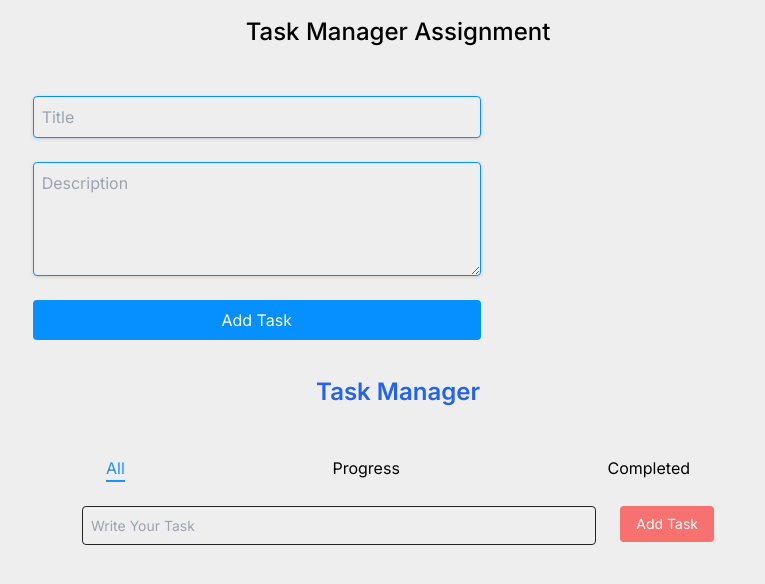
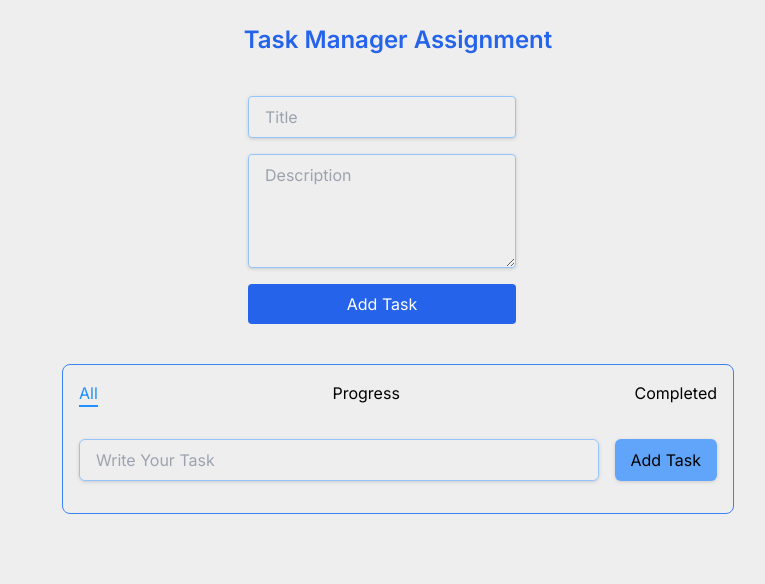
Before and after one commit to Gurjantrandahwa/task_manager-, a Next.js app: page / in a window 1280 px wide. Shown: the top 584 px of the page, without its empty margins (242-1007 px from the left). Built offline with nearby package versions, Linux system fonts and the light colour scheme.

Commit message:
Styling both task manager

```diff
--- a/app/components/TaskForm.tsx
+++ b/app/components/TaskForm.tsx
@@ -7,35 +7,41 @@ interface TaskFormProps {
 }
 
 const TaskForm: React.FC<TaskFormProps> = ({onSubmit}) => {
+
     const formik = useFormik({
         initialValues: {
             title: "",
             description: "",
         },
+
         validationSchema: Yup.object({
             title: Yup.string().required("Title is required"),
             description: Yup.string().required("Description is required"),
         }),
+
         onSubmit: (values) => {
             onSubmit(values.title, values.description);
             formik.resetForm();
         },
     });
 
-    return <form onSubmit={formik.handleSubmit} className="flex flex-col flex-1 max-w-md">
+    return <form onSubmit={formik.handleSubmit} className="flex flex-col gap-4">
+
         <input
-            className="drop-shadow p-2 rounded outline-[#068FFF] border border-[#068FFF] w-full"
+            className={"w-full border border-blue-300 drop-shadow py-2 px-4 rounded outline-blue-600"}
             type="text"
             placeholder="Title"
             name="title"
             value={formik.values.title}
             onChange={formik.handleChange}
         />
+
         {formik.touched.title && formik.errors.title && (
-            <div className="text-sm text-red-600 mt-2">{formik.errors.title}</div>
+            <div className="text-sm text-red-600">{formik.errors.title}</div>
         )}
+
         <textarea
-            className="drop-shadow p-2 w-full rounded outline-[#068FFF] mt-6 border border-[#068FFF]"
+            className={"w-full  border border-blue-300 drop-shadow py-2 px-4 rounded outline-blue-600"}
             placeholder="Description"
             name="description"
             rows={4}
@@ -43,10 +49,10 @@ const TaskForm: React.FC<TaskFormProps> = ({onSubmit}) => {
             onChange={formik.handleChange}
         />
         {formik.touched.description && formik.errors.description && (
-            <div className="text-sm text-red-600 mt-2">{formik.errors.description}</div>
+            <div className="text-sm text-red-600">{formik.errors.description}</div>
         )}
         <button
-            className="bg-[#068FFF] text-white px-8 py-2 rounded w-full mt-6"
+            className={"w-full bg-blue-600 text-white rounded py-2"}
             type="submit"
         >
             Add Task
--- a/app/components/index.tsx
+++ b/app/components/index.tsx
@@ -3,8 +3,6 @@
 import React, {useState, useEffect} from "react";
 import TaskForm from "./TaskForm";
 import TaskList from "./TaskList";
-
-
 
 interface Task {
     id: string;
@@ -13,7 +11,8 @@ interface Task {
     status: "In Progress" | "To Do" | "Complete";
 }
 
-const Home: React.FC = () => {
+const TaskManager: React.FC = () => {
+
     const [tasks, setTasks] = useState<Task[]>([]);
 
     useEffect(() => {
@@ -58,10 +57,12 @@ const Home: React.FC = () => {
         localStorage.setItem("tasks", JSON.stringify(updatedTasks));
     };
 
-    return <>
-        <div className="p-4 mx-auto">
-            <h1 className="text-center font-medium text-2xl mb-12">Task Manager Assignment</h1>
-            <div className="flex justify-evenly flex-wrap gap-6">
+    return <div className={"my-6"}>
+
+        <h1 className={"text-2xl text-center font-semibold mb-3 text-blue-600"}>
+            Task Manager Assignment
+        </h1>
+        <div className={"flex gap-8 mx-auto items-start justify-center my-10"}>
             <TaskForm onSubmit={handleAddTask}/>
             <TaskList
                 tasks={tasks}
@@ -69,9 +70,11 @@ const Home: React.FC = () => {
                 onEditTask={handleEditTask}
                 onUpdateStatus={handleUpdateStatus}
             />
+
         </div>
+
+
     </div>
-    </>
 }
 
-export default Home;
+export default TaskManager;
--- a/app/newComponents/AddTodo.tsx
+++ b/app/newComponents/AddTodo.tsx
@@ -1,5 +1,5 @@
 "use client"
-import React, {FormEvent, useState} from 'react';
+import React from 'react';
 import {useTodos} from "../store/todos";
 import {useFormik} from "formik";
 import * as Yup from "yup";
@@ -22,13 +22,12 @@ const AddTodo = () => {
             formik.resetForm();
         },
     });
-    return <form className={"flex items-start gap-6 mb-2"}
+    return <form className={"flex justify-between gap-4"}
                  onSubmit={formik.handleSubmit}
     >
         <div className={"flex-1"}>
             <input
-                className={"w-full border border-[#252525] border-1 outline-1 p-2 " +
-                "rounded mb-4 text-[14px] text-slate-700"}
+                className={"w-full border border-blue-300 outline-blue-500 py-2 px-4 rounded-md drop-shadow"}
                 type={"text"}
                 placeholder={"Write Your Task"}
                 name={"todo"}
@@ -42,7 +41,7 @@ const AddTodo = () => {
         </div>
 
         <button
-            className={"bg-red-400 text-white rounded p-2 outline-none px-4 text-sm"}
+            className={"flex-2 bg-blue-400 py-2 px-4 rounded-md drop-shadow"}
             type={"submit"}>
             Add Task
         </button>
--- a/app/newComponents/FilterNavbar.tsx
+++ b/app/newComponents/FilterNavbar.tsx
@@ -9,9 +9,7 @@ const FilterNavbar = () => {
     const searchParams = useSearchParams();
     const todosFilter = searchParams.get('todos')
 
-
-    console.log("nav " + todosFilter)
-    return <nav className={"flex justify-between m-6"}>
+    return <nav className={"flex justify-between mb-4"}>
         <Link href={"/"} className={todosFilter === null ? "active" : ""}>
             All
         </Link>
--- a/app/newComponents/TodoList.tsx
+++ b/app/newComponents/TodoList.tsx
@@ -1,54 +1,91 @@
 "use client"
 
-import React from 'react';
+import React, {useState} from 'react';
 import {useTodos} from "../store/todos";
-import {AiFillDelete} from "react-icons/ai";
+import {AiFillDelete, AiFillEdit} from "react-icons/ai";
 import {useSearchParams} from "next/navigation";
+import {FaSave} from "react-icons/fa";
 
 const TodoList = () => {
-    const {todos, handleDeleteTodo, todoAsCompleted} = useTodos();
+    const {todos, handleDeleteTodo, todoAsCompleted, handleEditTodo} = useTodos();
     const searchParams = useSearchParams();
-    const todosFilter = searchParams.get('todos')
+    const todosFilter = searchParams.get('todos');
 
+    const [editedTodoId, setEditedTodoId] = useState(null);
+    const [updatedTask, setUpdatedTask] = useState('');
+
+    const handleEditInputChange = (event) => {
+        setUpdatedTask(event.target.value);
+    };
 
     let filterTodos = todos;
 
     if (todosFilter === "progress") {
-        filterTodos = filterTodos.filter((todo) => !todo.completed)
-
+        filterTodos = filterTodos.filter((todo) => !todo.completed);
     } else if (todosFilter === "completed") {
-        filterTodos = filterTodos.filter((todo) => todo.completed)
+        filterTodos = filterTodos.filter((todo) => todo.completed);
     }
 
-    return <ul className={"divide-y divide-blue-500"}>
+    return <ul>
+
         {filterTodos.map((todo) => {
-            return <li key={todo.id} className={"main-task flex items-start justify-between py-4"}>
-                <div className={"flex gap-5 items-start"}>
-                    <input className={"cursor-pointer h-4 w-4 mt-1"}
+            const isEdited = editedTodoId === todo.id;
+
+            return <li key={todo.id} className={"main-task flex justify-between mb-2"}>
+                <div className={"flex gap-2"}>
+                    <input
                         type="checkbox"
                         name={""}
                         id={`todo-${todo.id}`}
                         checked={todo.completed}
                         onChange={() => todoAsCompleted(todo.id)}
-                           autoComplete={false}
                     />
+                    {isEdited ? (
+                        <input
+                            type="text"
+                            value={updatedTask}
+                            onChange={handleEditInputChange}
 
-                    <label htmlFor={`todo-${todo.id}`}
-                           className={"font-bold text-base text-blue-500"}>
+                        />
+                    ) : (
+                        <label htmlFor={`todo-${todo.id}`}>
                             {todo.task}
                         </label>
+                    )}
                 </div>
+                <div className={"flex gap-2"}>
+                    {isEdited ? (
+                        <button
+                            type={"button"}
 
+                            onClick={() => {
+                                handleEditTodo(todo.id, updatedTask);
+                                setEditedTodoId(null);
+                            }}
+                        >
+                            <FaSave/>
+                        </button>
+                    ) : (
+                        <button
+                            className={"text-blue-500"}
+                            onClick={() => {
+                                setEditedTodoId(todo.id);
+                                setUpdatedTask(todo.task);
+                            }}
+                        >
+                            <AiFillEdit size={20} />
+                        </button>
+                    )}
+                    {todo.completed && (
+                        <button
 
-                {
-                    todo.completed && (
-
-                        <button className={"text-red-500"}
-                                type={"button"} onClick={() => handleDeleteTodo(todo.id)}>
-                            <AiFillDelete size={20}/>
+                            type={"button"}
+                            onClick={() => handleDeleteTodo(todo.id)}
+                        >
+                            <AiFillDelete size={20} className={"text-red-500"}/>
                         </button>
-                    )
-                }
+                    )}
+                </div>
             </li>
         })}
     </ul>
--- /dev/null
+++ b/app/newComponents/index.tsx
@@ -0,0 +1,14 @@
+import React from "react";
+import FilterNavbar from "./FilterNavbar";
+import AddTodo from "./AddTodo";
+import TodoList from "./TodoList";
+
+export default function ToDo() {
+    return <div
+        className={"flex flex-col gap-4 mx-auto justify-center max-w-2xl border border-blue-500 p-4 rounded-lg my-4"}>
+
+        <FilterNavbar/>
+        <AddTodo/>
+        <TodoList/>
+    </div>
+}
--- a/app/page.tsx
+++ b/app/page.tsx
@@ -1,26 +1,24 @@
+"use client"
+
 import React from 'react';
-import AddTodo from "./newComponents/AddTodo";
-import TodoList from "./newComponents/TodoList";
-import FilterNavbar from "./newComponents/FilterNavbar";
-import Home from "./components";
+import TaskManager from "./components";
+import ToDo from "./newComponents";
 
 
 const Page = () => {
-    return<>
-        <div>
-            <Home/>
-        </div>
-        <main className={"container mt-5 px-5 flex flex-col justify-center mx-auto max-w-2xl overflow-y-scroll"}>
 
-            <h2 className={"text-center text-blue-600 font-semibold text-2xl mb-6"}>
-                Task Manager
-            </h2>
-            <FilterNavbar/>
-            <AddTodo/>
-            <TodoList/>
+    return <div className={"container xl mx-auto px-4"}>
 
-        </main>
-    </>
+        {/* this task manager assignment given/*/}
+
+        <TaskManager/>
+
+        {/* this to do list new version of the task manager*/}
+
+        <ToDo/>
+
+
+    </div>
 }
 
 export default Page;
--- a/app/store/todos.tsx
+++ b/app/store/todos.tsx
@@ -13,6 +13,7 @@ export type TodosContext = {
     handleAddTodo: (task: string) => void; //call signature
     todoAsCompleted: (task: string) => void;
     handleDeleteTodo: (task: string) => void;
+    handleEditTodo: (task: string) => void;
 }
 export const todosContext = createContext<TodosContext | null>(null)
 
@@ -65,7 +66,20 @@ export const TodosProvider = ({children}: { children: ReactNode }) => {
             return newTodos;
         })
     }
-    return <todosContext.Provider value={{todos, handleAddTodo, todoAsCompleted, handleDeleteTodo}}>
+    const handleEditTodo = (id: string, updatedTask: string) => {
+        setTodos((prev) => {
+            const newTodos = prev.map((task) => {
+                if (task.id === id) {
+                    return { ...task, task: updatedTask };
+                }
+                return task;
+            });
+            localStorage.setItem("newTasks", JSON.stringify(newTodos));
+            return newTodos;
+        });
+    };
+
+    return <todosContext.Provider value={{todos, handleAddTodo, todoAsCompleted, handleDeleteTodo,handleEditTodo}}>
         {children}
     </todosContext.Provider>
 }
```
Also changed, not shown: app/components/TaskList.tsx (+17 -16 lines). Lines whose indentation alone changed are shown as unchanged.
